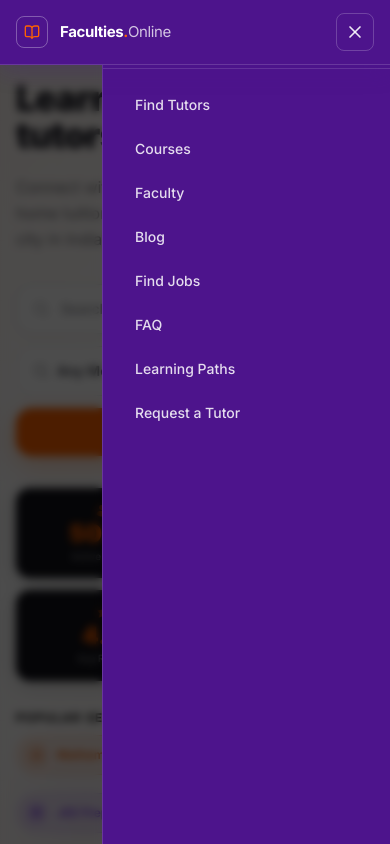
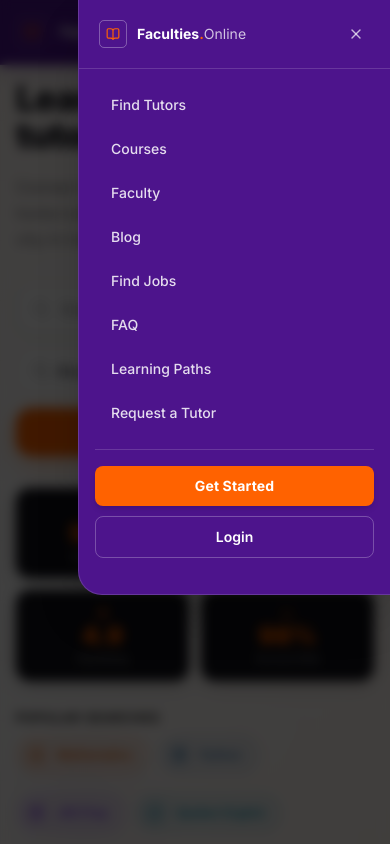
Before and after one commit to sathish014/faculty_online, a Next.js app: page / in a window 390 px wide. Both pictures are taken after a click on the button 355 px from the left and 32 px from the top of the page. Shown: the top 844 px of the page. Built offline with nearby package versions, Linux system fonts and the light colour scheme.

Commit message:
mobile responsive issue was done

```diff
--- a/src/app/components/landing/Navbar.tsx
+++ b/src/app/components/landing/Navbar.tsx
@@ -212,26 +212,27 @@ export default function Navbar() {
 
       {/* Mobile Drawer */}
       <div
-        className={`fixed inset-0 z-40 lg:hidden transition-opacity duration-300 ${
-          mobileOpen ? "opacity-100 pointer-events-auto" : "opacity-0 pointer-events-none"
+        className={`fixed inset-0 z-[100] lg:hidden overflow-hidden transition-all duration-300 ${
+          mobileOpen ? "opacity-100 pointer-events-auto" : "opacity-0 pointer-events-none invisible"
         }`}
       >
         <div
           className="absolute inset-0"
-          style={{ background: "rgba(0,0,0,0.7)", backdropFilter: "blur(4px)" }}
+          style={{ background: "rgba(0,0,0,0.75)", backdropFilter: "blur(6px)" }}
           onClick={() => setMobileOpen(false)}
         />
         <div
-          className={`absolute top-0 right-0 h-full w-72 transform transition-transform duration-300 ${
+          className={`absolute top-0 right-0 h-auto max-h-[100vh] w-[80vw] max-w-[320px] rounded-bl-3xl shadow-2xl transform transition-transform duration-300 ${
             mobileOpen ? "translate-x-0" : "translate-x-full"
-          } overflow-y-auto`}
+          } overflow-y-auto [&::-webkit-scrollbar]:hidden [-ms-overflow-style:none] [scrollbar-width:none]`}
           style={{
             background: "#4D148C",
             borderLeft: "1px solid rgba(255,255,255,0.15)",
+            borderBottom: "1px solid rgba(255,255,255,0.15)",
             color: "#FFFFFF",
           }}
         >
-          <div className="flex flex-col h-full">
+          <div className="flex flex-col pb-5">
             {/* Header */}
             <div className="flex items-center justify-between p-5 border-b border-white/15">
               <div className="flex items-center gap-2.5">
@@ -251,8 +252,8 @@ export default function Navbar() {
               </button>
             </div>
 
-            {/* Nav Links */}
-            <nav className="flex flex-col gap-1 p-4 flex-1">
+            {/* Nav Links & CTA Buttons */}
+            <nav className="flex flex-col gap-1 p-4">
               {[
                 { label: "Find Tutors", href: "/tutor/search" },
                 { label: "Courses", href: "/courses" },
@@ -273,25 +274,25 @@ export default function Navbar() {
               ))}
               <button
                 onClick={() => { setMobileOpen(false); setRequestModalOpen(true); }}
-                className="px-4 py-2.5 text-sm font-medium text-left rounded-md transition-colors text-white/85 hover:text-white hover:bg-white/10"
+                className="px-4 py-2.5 text-sm font-medium text-left rounded-md transition-colors text-white/85 hover:text-white hover:bg-white/10 cursor-pointer"
               >
                 Request a Tutor
               </button>
-            </nav>
 
-            {/* Bottom CTA */}
-            <div className="p-4 flex flex-col gap-2 border-t border-white/15">
+              {/* Action Buttons immediately below completed nav menu */}
+              <div className="flex flex-col gap-2.5 mt-3 pt-4 border-t border-white/15">
                 {isMounted && isLoggedIn ? (
                   <>
                     <Link
                       href={userRole === "tutor" ? "/teacher-dashboard" : "/student-dashboard"}
-                    className="px-5 py-2.5 text-center text-sm font-bold btn-coral rounded-md"
+                      onClick={() => setMobileOpen(false)}
+                      className="px-5 py-2.5 text-center text-sm font-bold btn-coral rounded-md block shadow-md"
                     >
                       Dashboard
                     </Link>
                     <button
                       onClick={() => { handleLogout(); setMobileOpen(false); }}
-                    className="px-5 py-2.5 text-center text-sm font-semibold rounded-md text-white border border-white/25 hover:bg-white/10"
+                      className="px-5 py-2.5 text-center text-sm font-semibold rounded-md text-white border border-white/25 hover:bg-white/10 w-full cursor-pointer"
                     >
                       Logout
                     </button>
@@ -300,19 +301,22 @@ export default function Navbar() {
                   <>
                     <Link
                       href="/register"
-                    className="px-5 py-2.5 text-center text-sm font-bold btn-coral rounded-md"
+                      onClick={() => setMobileOpen(false)}
+                      className="px-5 py-2.5 text-center text-sm font-bold btn-coral rounded-md block shadow-md"
                     >
                       Get Started
                     </Link>
                     <Link
                       href="/login"
-                    className="px-5 py-2.5 text-center text-sm font-semibold rounded-md text-white border border-white/25 hover:bg-white/10"
+                      onClick={() => setMobileOpen(false)}
+                      className="px-5 py-2.5 text-center text-sm font-semibold rounded-md text-white border border-white/25 hover:bg-white/10 block cursor-pointer"
                     >
                       Login
                     </Link>
                   </>
                 )}
               </div>
+            </nav>
           </div>
         </div>
       </div>
```
Lines whose indentation alone changed are shown as unchanged.
